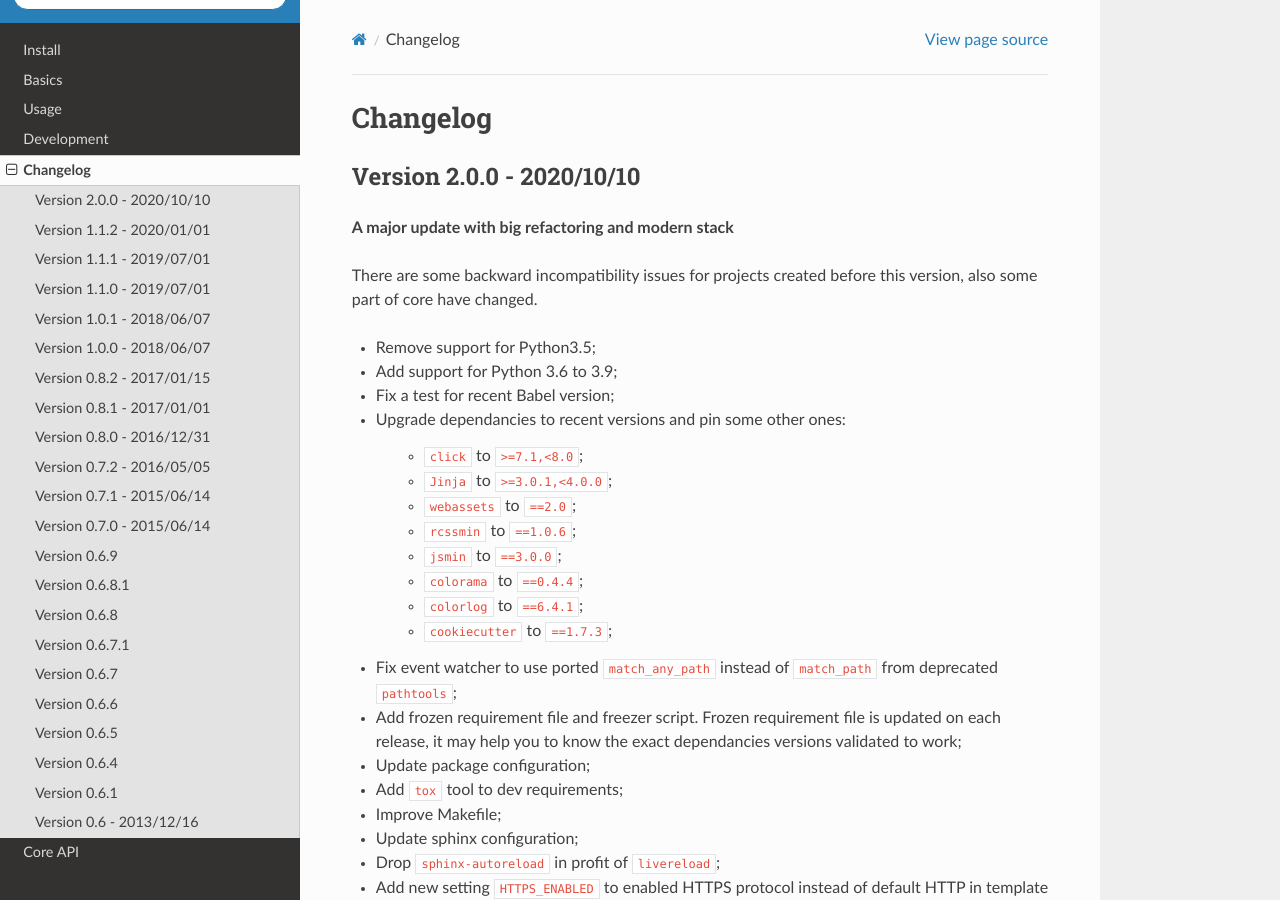
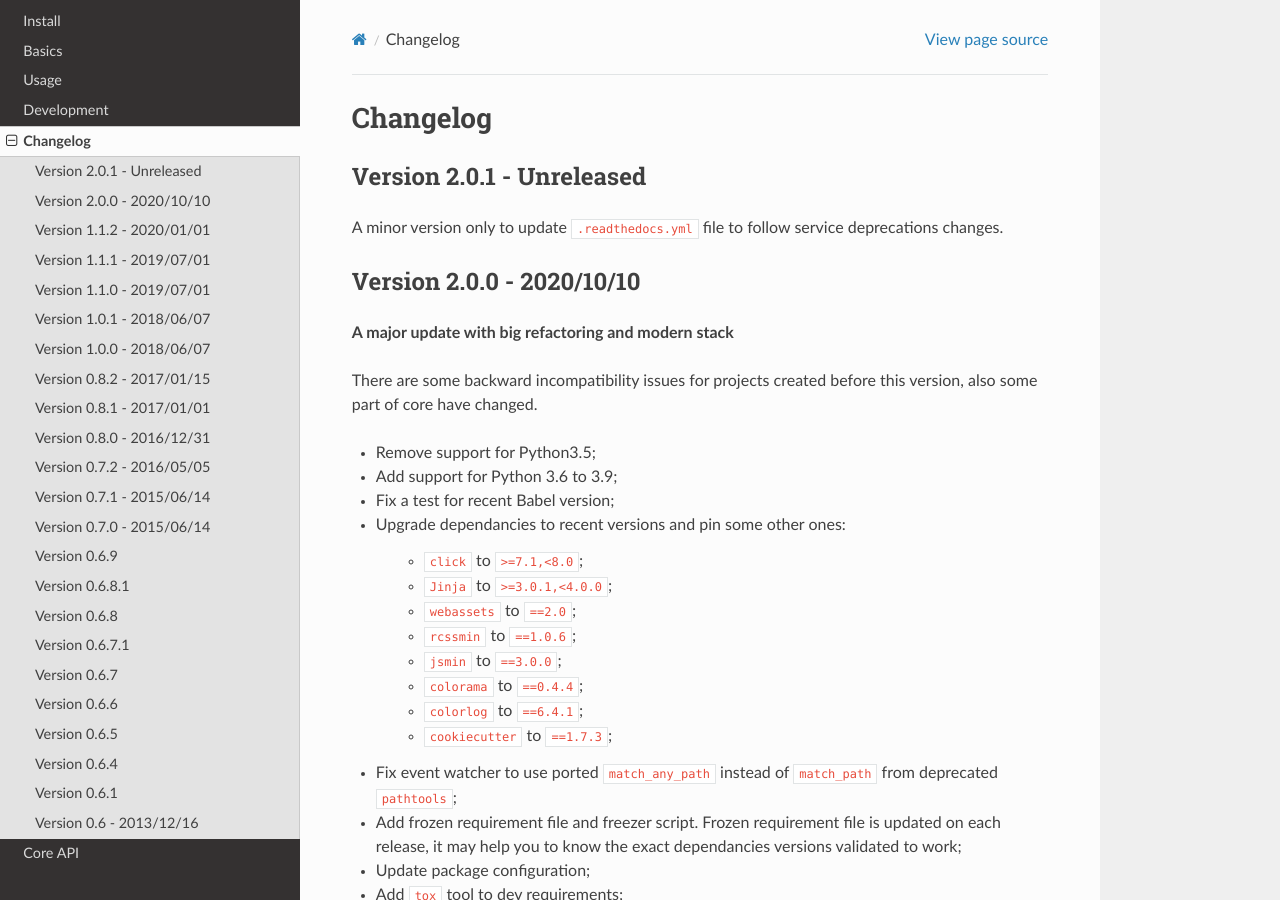
Before and after one commit to sveetch/Optimus, a Sphinx documentation site: the page built from docs/changelog.rst, in a window 1280 px wide and 900 px high. Built offline with Sphinx 7.4.7 and the Read the Docs theme 2.0.0, drawn with Linux system fonts in a browser that asks for light colours.

Commit message:
[CHG] Apply required changes on '.readthedocs.yml' config by ReadTheDocs service

```diff
--- a/docs/changelog.rst
+++ b/docs/changelog.rst
@@ -6,6 +6,13 @@
 =========
 Changelog
 =========
+
+
+Version 2.0.1 - Unreleased
+--------------------------
+
+A minor version only to update ``.readthedocs.yml`` file to follow service deprecations
+changes.
 
 
 Version 2.0.0 - 2020/10/10
--- a/setup.cfg
+++ b/setup.cfg
@@ -3,7 +3,7 @@
 ;;
 [metadata]
 name = Optimus
-version = 2.0.0
+version = 2.0.1-pre.1
 description = Optimus is a static site builder using Jinja2, webassets and Babel.
 long_description = file:README.rst
 long_description_content_type = text/x-rst
```
Also changed, not shown: .readthedocs.yml.
